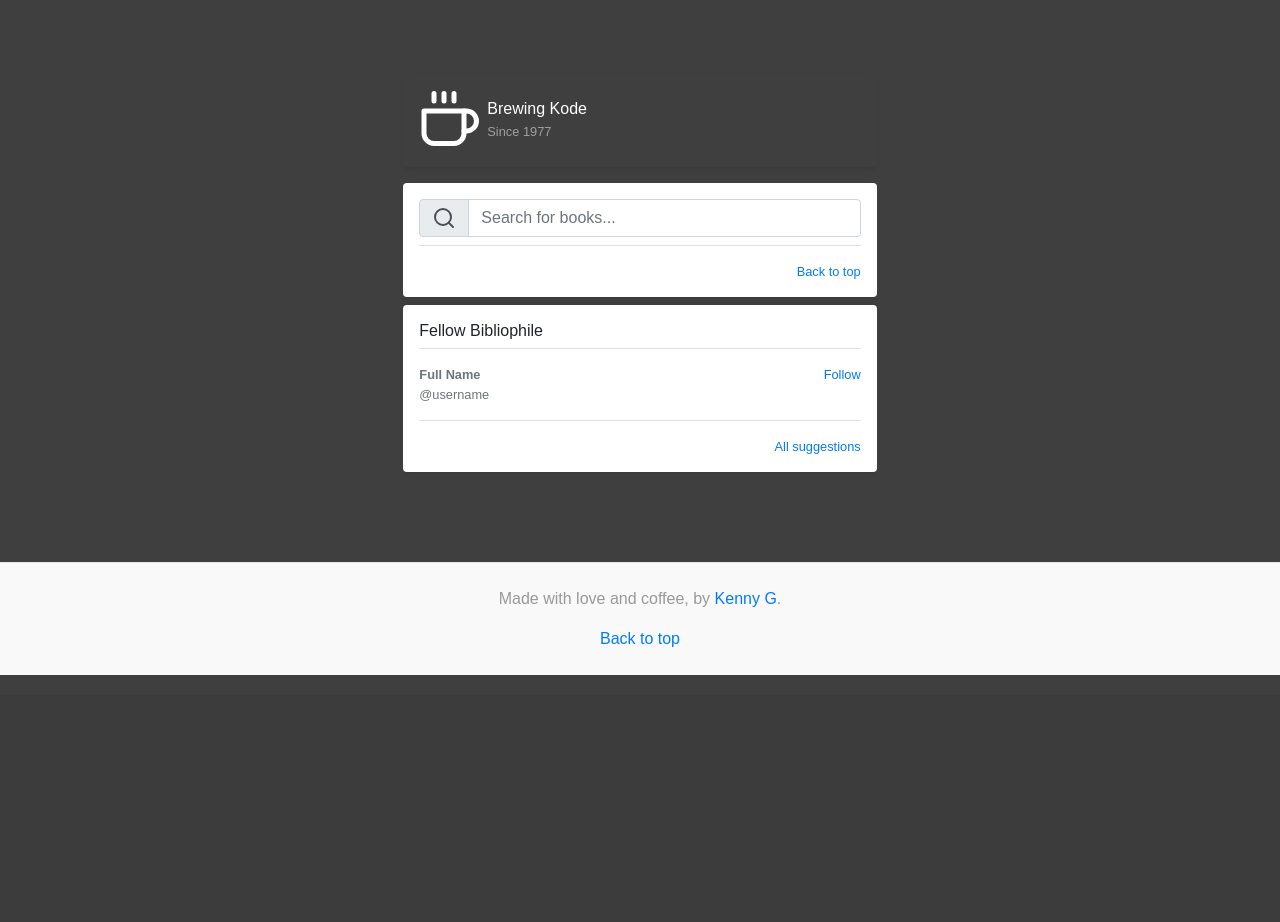
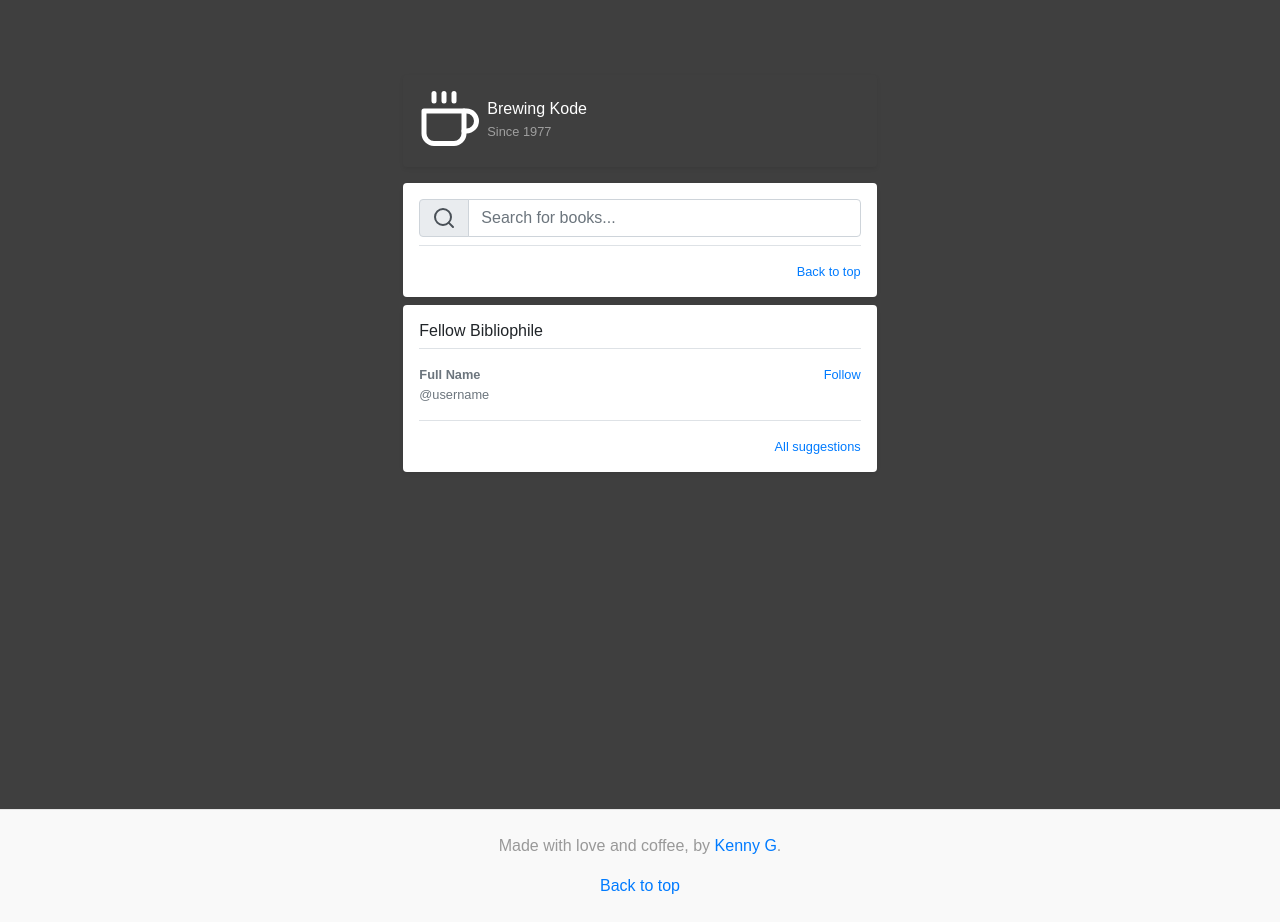
Before and after one commit to KennethYoel/book-bosomed, a Flask app: page /search in a window 1280 px wide. Shown: the part 105-1027 px from the top of the page. Before the commit the page ends 780 px from the top, so only its background shows below. Run offline with Flask 2, Linux system fonts and the light colour scheme; some libraries are stand-ins or nearby versions.

Commit message:
added h-100 class

```diff
--- a/templates/search.html
+++ b/templates/search.html
@@ -27,7 +27,7 @@
 {% endblock %}
 
 {% block content %}
-    <main role="main" class="flex-shrink-0 col-md-5 mx-auto">
+    <main role="main" class="flex-shrink-0 col-md-5 mx-auto h-100">
       <div class="container">
         <div class="d-flex align-items-center p-3 my-3 text-white-50 bg-beluga rounded shadow-sm">
           <span data-feather="coffee" style="width:60px;height:60px;color:white;"></span>
```
